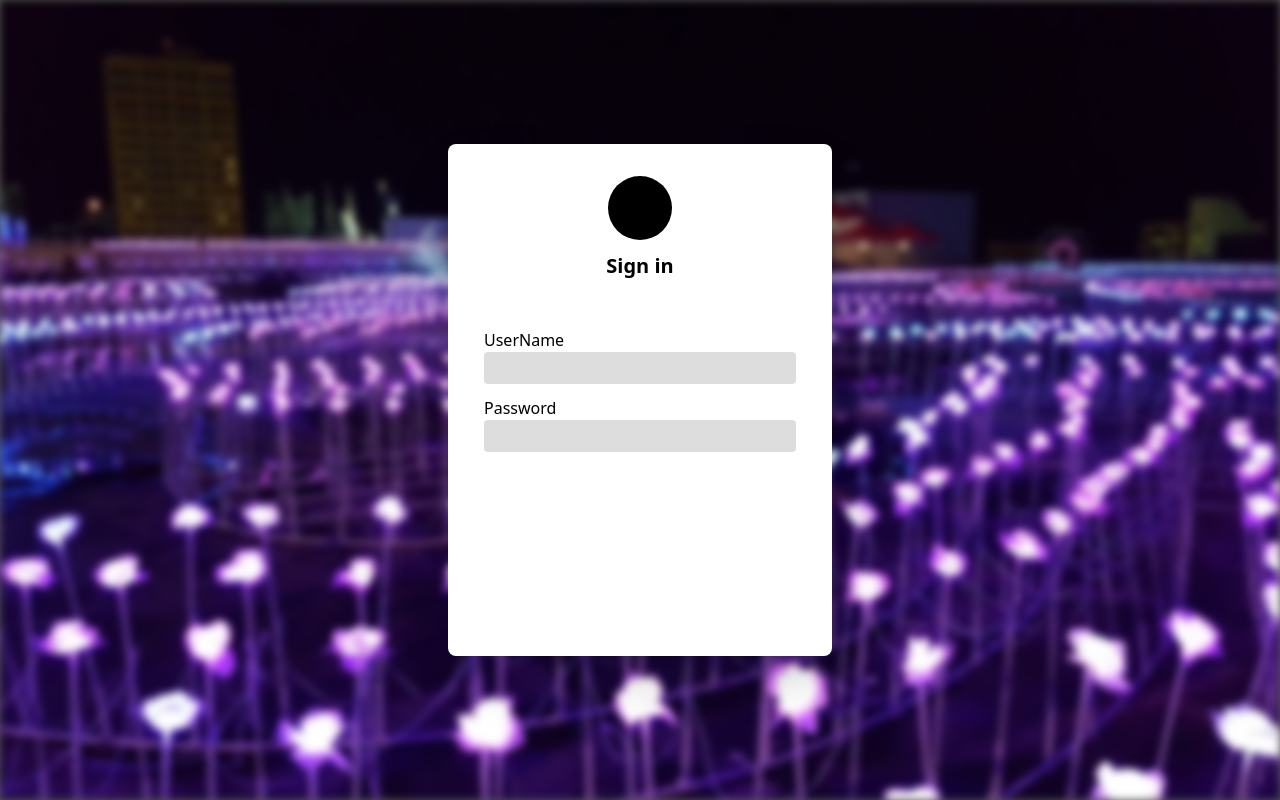
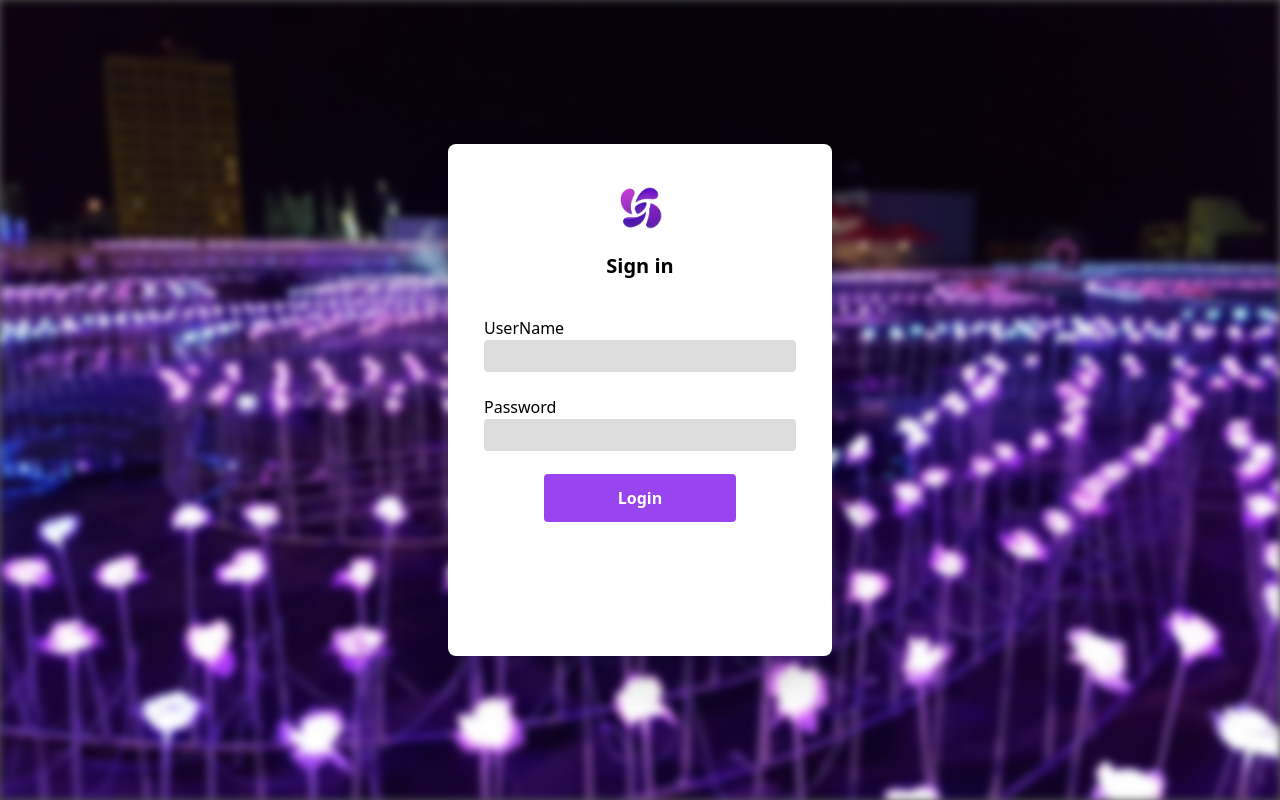
Before and after one commit to NatorWebDev/page-project-college, a React (Vite) app: page /login in a window 1280 px wide. Built offline with nearby package versions, Linux system fonts and the light colour scheme.

Commit message:
finished login design

```diff
--- a/src/index.css
+++ b/src/index.css
@@ -9,4 +9,5 @@
     padding: 8px;
   }
 
+
 }
--- a/src/routes/Login.jsx
+++ b/src/routes/Login.jsx
@@ -1,24 +1,54 @@
-import React from 'react'
+import React from "react";
 import { Form } from "react-router-dom";
+import { GoogleLogin } from "@react-oauth/google";
 
 export default function Login() {
   return (
-    <div className='w-full h-screen bg-Background absolute flex items-center justify-center login_bg'>
-        <img src="login_bg.jpg" alt=""  className='absolute w-full h-full z-10 blur-sm'/>
+    <div className="w-full h-screen bg-Background absolute flex items-center justify-center login_bg">
+      <img
+        src="login_bg.jpg"
+        alt=""
+        className="absolute w-full h-full z-10 blur-sm"
+      />
 
-        <div className='w-384 h-512 bg-white flex flex-col items-center shadow-2xl rounded-lg p-12 pt-32 relative z-20' >
-            <h2 className='w-64 h-64 rounded-full bg-black '></h2>
-            <h2 className='text-xl font-bold mt-12'>Sign in</h2>
-            <Form className='w-full flex flex-col p-24 mt-24'>
-                <label htmlFor="awa" className=''>UserName</label>
-                <input type="text" name="awa" id=""  className='input w-full h-32 rounded'/>
-
-                <label htmlFor="awa" className='mt-12'>Password</label>
-                <input type="text" name="awa" id=""  className='input w-full h-32 rounded'/>
-
-            </Form>
-        </div>
-
+      <div className="w-384 h-512 bg-white flex flex-col items-center shadow-2xl rounded-lg p-12 pt-32 relative z-20 ">
+        <h2 className="w-64 h-64 rounded-full relative flex items-center justify-center overflow-hidden">
+          <img src="logo.png" alt="" srcset="" className="absolute h-96 w-96 object-cover"/>
+        </h2>
+        <h2 className="text-xl font-bold mt-12">Sign in</h2>
+        <Form className="w-full flex flex-col p-24 justify-around flex-1 ">
+          <div>
+            <label htmlFor="awa" className="">
+              UserName
+            </label>
+            <input
+              type="text"
+              name="awa"
+              id=""
+              className="input w-full h-32 rounded"
+            />
+          </div>
+          <div>
+            <label htmlFor="awa" className="">
+              Password
+            </label>
+            <input
+              type="text"
+              name="awa"
+              id=""
+              className="input w-full h-32 rounded"
+            />
+          </div>
+          <input
+            type="button"
+            value="Login"
+            className="w-192 h-48 rounded bg-primary self-center text-white font-bold cursor-pointer transition-all duration-100 hover:bg-[#7744cc]"
+          />
+          <div className="w-192 h-64 self-center">
+            <GoogleLogin />
+          </div>
+        </Form>
+      </div>
     </div>
-  )
+  );
 }
--- a/tailwind.config.js
+++ b/tailwind.config.js
@@ -8,7 +8,8 @@
     extend: {
       colors: {
         Background:'#555',
-        white:'#fff'
+        white:'#fff',
+        primary:'#9944ee'
       },
       spacing:{
         '4':'4px',
```
Also changed, not shown: src/main.jsx (+7 -4 lines), public/logo.png (added), 1 other file (tests, documents, lock files or other folders).
